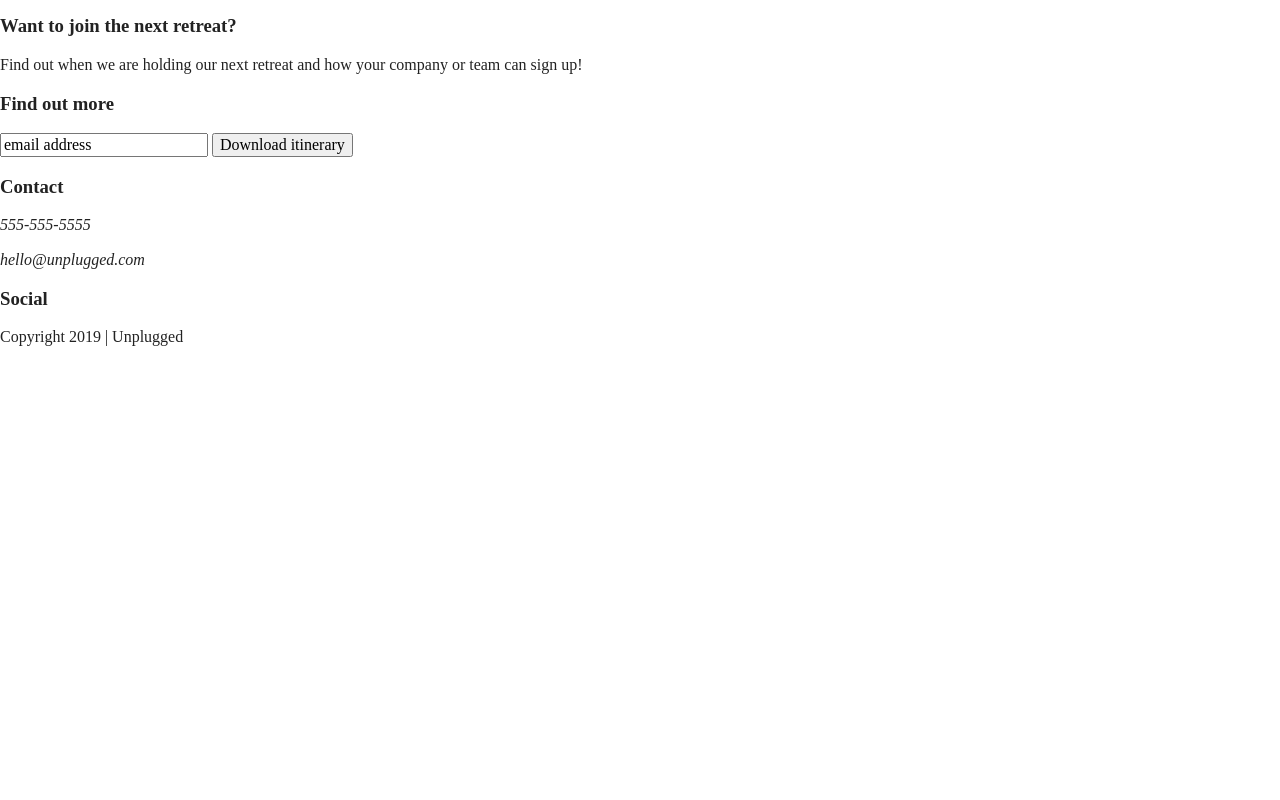
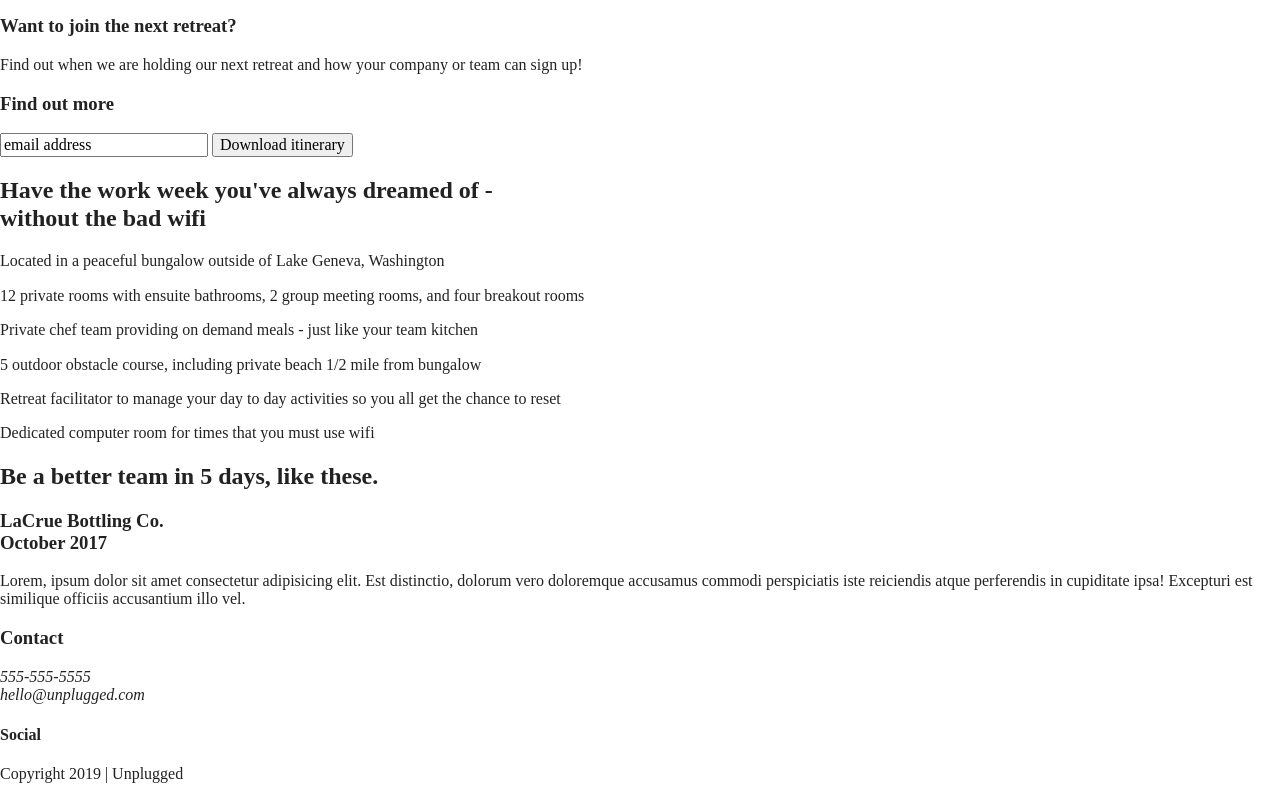
Before and after one commit to lindsaylovescode/unplugged-retreat, a website built with Parcel: page index.html in a window 1280 px wide. Shown: the part 541-1341 px from the top of the page. Before the commit the page ends 904 px from the top, so only its background shows below. Built offline with nearby package versions, Linux system fonts and the light colour scheme.

Commit message:
finished website frame

```diff
--- a/index.html
+++ b/index.html
@@ -26,7 +26,9 @@
 
   <header>
     <div class="content-wrapper">
-      <a href=""><img src="Assets/unpluggedlogo.png" alt="unplugged-logo" /></a>
+      <a href="">
+        <img src="Assets/unpluggedlogo.png" alt="unplugged-logo" />
+      </a>
       <div class="header-divider"></div>
       <nav>
         <ul>
@@ -42,22 +44,87 @@
   </header>
 
   <main>
-    <section>
-      <a href=""><img src="Assets/jake-melara-30679-unsplash.jpg" alt="jake-melara"></a>
-      <h1>Retreat from the desk, return refreshed.</h1>
+    <section class="hero-area">
+      <div class="content-wrapper">
+        <a href=""><img src="Assets/jake-melara-30679-unsplash.jpg" alt="jake-melara"></a>
+        <h1>Retreat from the desk, return refreshed.</h1>
+      </div>
     </section>
 
     <aside>
       <div class="content-wrapper">
-        <h3>Want to join the next retreat?</h3>
-        <p>Find out when we are holding our next retreat and how your company or team can sign up!</p>
-        <h3>Find out more</h3>
-        <div id="signup-form">
+        <div class="form description">
+          <h3>Want to join the next retreat?</h3>
+          <p>Find out when we are holding our next retreat and how your company or team can sign up!</p>
+        </div>
+        <div class="form">
+          <h3>Find out more</h3>
           <input type="text" name="name" value="email address">
           <input type="button" value="Download itinerary">
         </div>
       </div>
     </aside>
+
+    <section class="features">
+      <div class="content-wrapper">
+        <h2>Have the work week you've always dreamed of - <br> without the bad wifi</h2>
+
+        <article>
+          <p class="fontawesome-icon"></p>
+          <p class="features-item-desription">Located in a peaceful bungalow outside of Lake Geneva, Washington</p>
+        </article>
+
+        <article>
+          <p class=""></p>
+          <p class="features-item-desription">12 private rooms with ensuite bathrooms, 2 group meeting rooms, and four
+            breakout rooms
+        </article>
+
+        <article>
+          <p class="fontawesome-icon"></p>
+          <p class="features-item-desription">Private chef team providing on demand meals - just like your team
+            kitchen</p>
+        </article>
+
+        <article>
+          <p class=""></p>
+          <p class="features-item-desription">5 outdoor obstacle course, including private beach 1/2 mile from
+            bungalow
+        </article>
+
+        <article>
+          <p class="fontawesome-icon"></p>
+          <p class="features-item-desription">Retreat facilitator to manage your day to day activities so you all get
+            the chance to reset</p>
+        </article>
+
+        <article>
+          <p class=""></p>
+          <p class="features-item-desription">Dedicated computer room for times that you must use wifi
+        </article>
+
+      </div>
+      </div>
+    </section>
+
+    <section class="reviews">
+      <div class="content-wrapper">
+        <h2>
+          Be a better team in 5 days, like these.
+        </h2>
+        <article>
+          <div class="lacrue review">
+            <h3>LaCrue Bottling Co. <br> October 2017</h3>
+            <p>Lorem, ipsum dolor sit amet consectetur adipisicing elit. Est distinctio, dolorum vero doloremque
+              accusamus
+              commodi perspiciatis iste reiciendis atque perferendis in cupiditate ipsa! Excepturi est similique
+              officiis
+              accusantium illo vel.</p>
+          </div>
+        </article>
+      </div>
+    </section>
+
   </main>
 
   <footer>
@@ -67,12 +134,12 @@
         <div class="contact">
           <h3>Contact</h3>
           <address>
-            <p>555-555-5555</p>
-            <p>hello@unplugged.com</p>
+            <p>555-555-5555<br>
+              hello@unplugged.com</p>
           </address>
         </div>
         <div class="social">
-          <h3>Social</h3>
+          <h4>Social</h4>
           <div class="social-icons">
             <p><a href="https://www.facebook.com/yoursite" target="blank"></a></p>
             <p><a href="https://www.twitter.com/yoursite" target="blank"></a></p>
```
